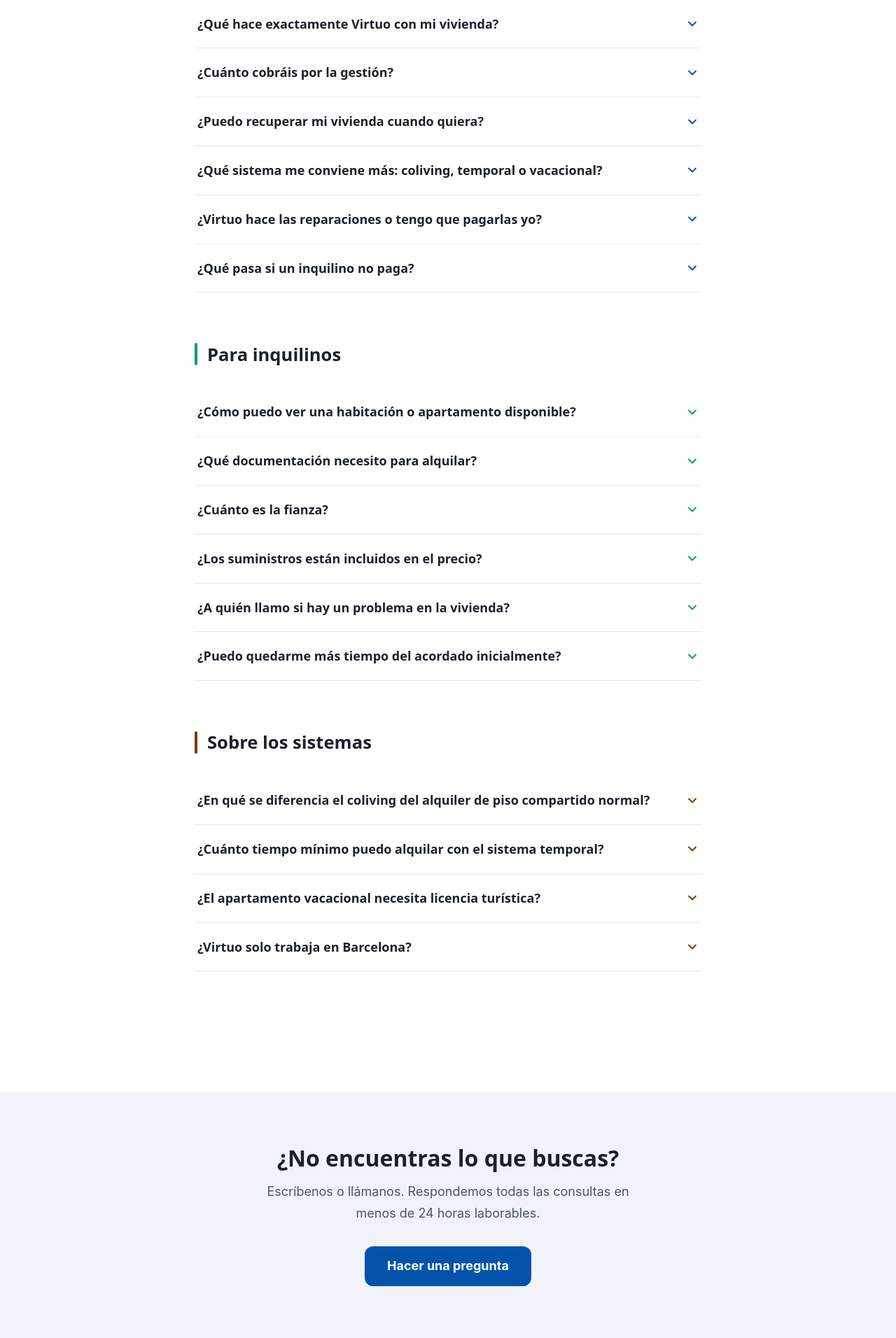
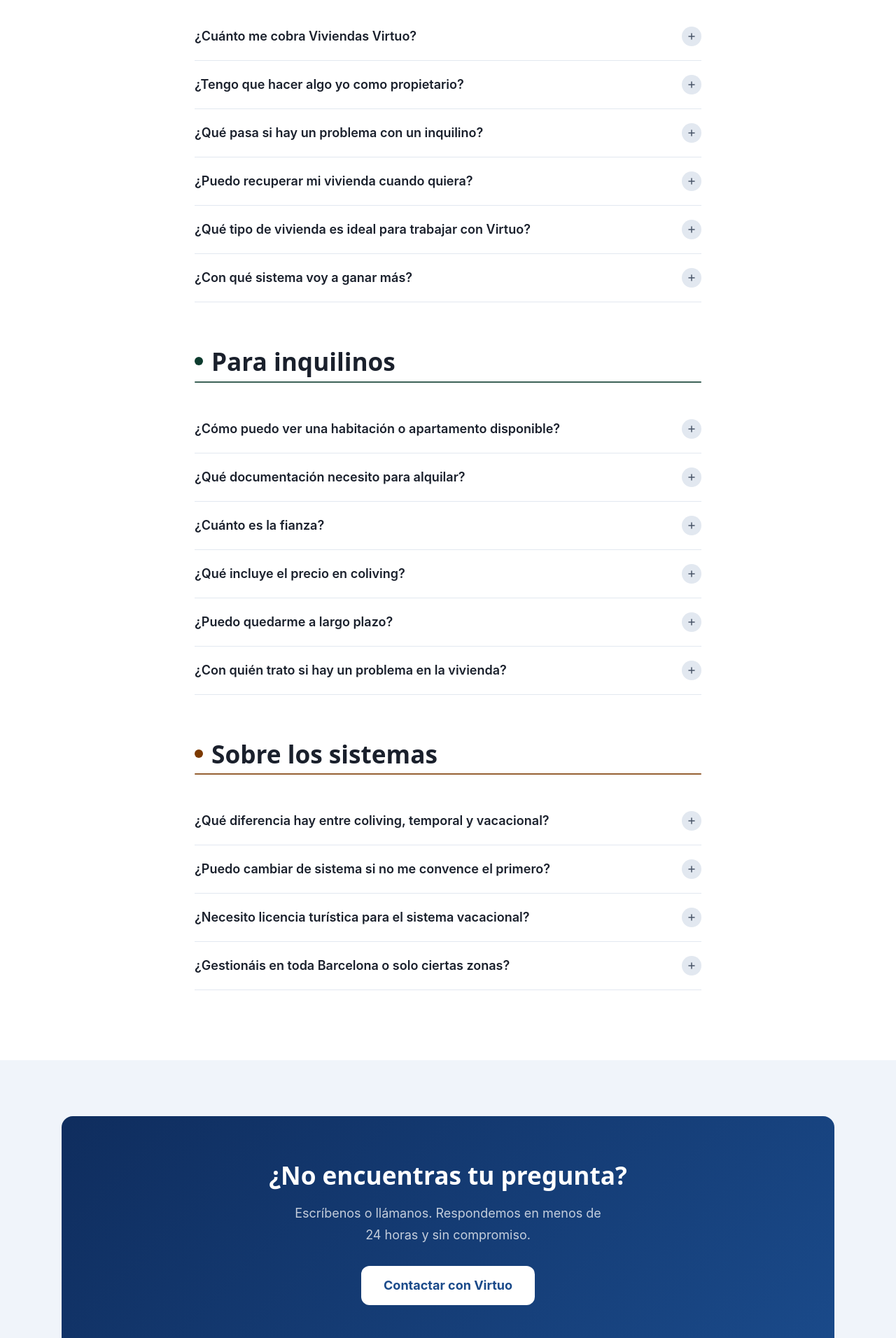
Before and after one commit to viviendasvirtuo/web-viviendasvirtuo, a Next.js app: page /faq in a window 1280 px wide. Shown: the part 740-2652 px from the top of the page at 70% size. Built offline with nearby package versions, Linux system fonts and the light colour scheme; a web font is replaced by a local one.

Commit message:
feat: añadir páginas /sobre-nosotros y /faq con diseño corporativo completo

```diff
--- a/app/faq/page.tsx
+++ b/app/faq/page.tsx
@@ -1,190 +1,228 @@
-import type { Metadata } from 'next';
+'use client';
+
+import { useState } from 'react';
 import Header from '@/components/Header';
 import Footer from '@/components/Footer';
 import Link from 'next/link';
 
-export const dynamic = 'force-dynamic';
-
-export const metadata: Metadata = {
-  title: 'Preguntas frecuentes — Viviendas Virtuo',
-  description: 'Respuestas a las dudas más comunes sobre la gestión de alquiler con Viviendas Virtuo: coliving, temporal y vacacional. Para propietarios e inquilinos.',
-  openGraph: {
-    title: 'Preguntas frecuentes — Viviendas Virtuo',
-    description: 'Resolvemos tus dudas sobre coliving, alquiler temporal y vacacional en Barcelona.',
-    url: 'https://viviendas-virtuo.es/faq',
-  },
-};
-
-const faqs: { categoria: string; color: string; items: { q: string; a: string }[] }[] = [
+const faqs: { categoria: string; color: string; preguntas: { q: string; a: string }[] }[] = [
   {
     categoria: 'Para propietarios',
-    color: '#0453ab',
-    items: [
+    color: '#1a4a8a',
+    preguntas: [
       {
-        q: '¿Qué hace exactamente Virtuo con mi vivienda?',
-        a: 'Nos encargamos de todo el ciclo: publicar el anuncio con fotos profesionales, seleccionar y verificar inquilinos, redactar contratos, cobrar rentas, gestionar incidencias y mantenimiento, y enviarte un informe mensual con los resultados. Tú solo recibes la liquidación.',
+        q: '¿Cuánto me cobra Viviendas Virtuo?',
+        a: 'Trabajamos con una comisión sobre los ingresos generados. No hay costes fijos mensuales ni penalizaciones. Si la vivienda no genera ingresos, nosotros tampoco cobramos. El porcentaje exacto depende del sistema elegido y las características de la vivienda — te lo detallamos en el análisis gratuito inicial.',
       },
       {
-        q: '¿Cuánto cobráis por la gestión?',
-        a: 'Nuestra comisión se aplica sobre los ingresos generados, sin cuotas fijas mensuales. El porcentaje exacto depende del sistema elegido (coliving, temporal o vacacional) y de las características de la vivienda. Te lo explicamos en detalle en la primera reunión, sin letra pequeña.',
+        q: '¿Tengo que hacer algo yo como propietario?',
+        a: 'Prácticamente nada. Nos encargamos de todo: publicación, selección de inquilinos, contratos, cobros, incidencias y mantenimiento. Tú recibes un informe mensual con los ingresos y el estado de tu vivienda. Si hay una decisión importante (como una renovación mayor), te consultamos antes de actuar.',
+      },
+      {
+        q: '¿Qué pasa si hay un problema con un inquilino?',
+        a: 'Lo gestionamos nosotros. Desde una avería hasta una situación de impago — actuamos de inmediato y te mantenemos informado. Nuestro proceso de selección de inquilinos minimiza estos riesgos desde el principio.',
       },
       {
         q: '¿Puedo recuperar mi vivienda cuando quiera?',
-        a: 'Sí. Los contratos de gestión incluyen un preaviso razonable para poder organizar la salida de los inquilinos de forma ordenada y legal. No hay penalizaciones desproporcionadas. Si necesitas la vivienda, hablamos y lo resolvemos.',
+        a: 'Sí. El contrato de gestión tiene un preaviso razonable para poder organizar la salida de los inquilinos correctamente. Te explicamos las condiciones exactas antes de firmar nada.',
       },
       {
-        q: '¿Qué sistema me conviene más: coliving, temporal o vacacional?',
-        a: 'Depende de la ubicación, el tamaño y tus objetivos. El coliving funciona muy bien con viviendas de 3+ habitaciones en zonas universitarias o con buenas comunicaciones. El temporal es ideal para pisos de 1-3 habitaciones cerca de polígonos, hospitales o universidades. El vacacional requiere licencia turística y ubicación con alta demanda. En la visita gratuita analizamos qué encaja mejor con tu caso concreto.',
+        q: '¿Qué tipo de vivienda es ideal para trabajar con Virtuo?',
+        a: 'Trabajamos con pisos de 2 habitaciones en adelante en Barcelona y área metropolitana. Para coliving, lo ideal son viviendas de 3+ habitaciones con zonas comunes. Para vacacional, necesitamos que la vivienda cuente con licencia turística o podamos gestionarla.',
       },
       {
-        q: '¿Virtuo hace las reparaciones o tengo que pagarlas yo?',
-        a: 'Las reparaciones por uso normal o desgaste se gestionan a través de Virtuo y su coste corre a cargo del propietario (como en cualquier arrendamiento). Lo que hacemos es encargarnos de toda la gestión: contactar con el técnico, supervisar el trabajo y descontarlo de la liquidación mensual. No tendrás que llamar a nadie ni organizar nada.',
-      },
-      {
-        q: '¿Qué pasa si un inquilino no paga?',
-        a: 'Nuestro proceso de selección minimiza este riesgo. En caso de impago, activamos el protocolo legal correspondiente y gestionamos la situación. Dependiendo del contrato, también podemos ofrecerte coberturas adicionales frente a impagos.',
+        q: '¿Con qué sistema voy a ganar más?',
+        a: 'Depende del tipo de vivienda, ubicación y situación personal del propietario. El vacacional suele dar más rentabilidad bruta, pero requiere licencia y tiene más variabilidad estacional. El coliving da estabilidad y alta rentabilidad sin los requisitos del vacacional. Te hacemos el análisis y te recomendamos según tu caso.',
       },
     ],
   },
   {
     categoria: 'Para inquilinos',
-    color: '#0d9e6e',
-    items: [
+    color: '#0d3b2e',
+    preguntas: [
       {
         q: '¿Cómo puedo ver una habitación o apartamento disponible?',
-        a: 'Entra en la sección de inquilinos, rellena el formulario con lo que buscas o escríbenos directamente. Te responderemos en menos de 24 horas con las opciones disponibles que se ajusten a tu perfil.',
+        a: 'A través de nuestra página de contacto puedes indicarnos qué tipo de alojamiento buscas, cuándo necesitas entrar y tu presupuesto. Te informamos de las disponibilidades actuales y organizamos una visita.',
       },
       {
         q: '¿Qué documentación necesito para alquilar?',
-        a: 'En general pedimos DNI o pasaporte, número de cuenta bancaria y justificante de ingresos o situación laboral (contrato de trabajo, carta de admisión universitaria, etc.). El proceso es ágil y sin burocracia innecesaria.',
+        a: 'DNI o pasaporte en vigor, y documentación que acredite solvencia económica: nóminas, contrato de trabajo o equivalente. Para estudiantes, una matrícula y garantía de un avalista. Lo valoramos caso a caso.',
       },
       {
         q: '¿Cuánto es la fianza?',
-        a: 'La fianza equivale a una mensualidad, conforme a la Ley de Arrendamientos Urbanos. Se devuelve íntegra al finalizar el contrato si la habitación o apartamento está en buen estado.',
+        a: 'La fianza es de una mensualidad según la normativa vigente para arrendamientos de vivienda habitual. En el sistema vacacional no aplica fianza en los mismos términos, al tratarse de alquiler turístico.',
       },
       {
-        q: '¿Los suministros están incluidos en el precio?',
-        a: 'En el coliving, generalmente sí: agua, luz, gas, internet y comunidad están incluidos en la renta mensual. En el alquiler temporal y vacacional depende del contrato específico. Te lo indicamos siempre en el anuncio y antes de firmar.',
+        q: '¿Qué incluye el precio en coliving?',
+        a: 'La habitación con su mobiliario, uso de zonas comunes (cocina, salón, baño compartido según vivienda), y en la mayoría de casos agua, luz, internet y comunidad incluidos en la mensualidad. Se especifica claramente en cada oferta.',
       },
       {
-        q: '¿A quién llamo si hay un problema en la vivienda?',
-        a: 'A nosotros, directamente. Virtuo es tu punto de contacto para cualquier incidencia: avería, problema con el edificio, consulta sobre el contrato. No tienes que buscar al propietario ni esperar días para tener respuesta.',
+        q: '¿Puedo quedarme a largo plazo?',
+        a: 'En coliving y temporal sí, con contratos de duración determinada renovables. En vacacional los plazos son los propios del alquiler turístico. Si tienes una necesidad especial de continuidad, consúltanos y buscamos la mejor solución.',
       },
       {
-        q: '¿Puedo quedarme más tiempo del acordado inicialmente?',
-        a: 'En muchos casos sí. Habla con nosotros antes de que venza tu contrato y buscamos la mejor solución según la disponibilidad de la vivienda y tus necesidades.',
+        q: '¿Con quién trato si hay un problema en la vivienda?',
+        a: 'Directamente con el equipo de Virtuo. Somos el punto de contacto único: para incidencias, reparaciones o cualquier consulta. No tendrás que hablar con el propietario.',
       },
     ],
   },
   {
     categoria: 'Sobre los sistemas',
     color: '#7c3a00',
-    items: [
+    preguntas: [
       {
-        q: '¿En qué se diferencia el coliving del alquiler de piso compartido normal?',
-        a: 'En el coliving de Virtuo cada habitación tiene su propio contrato de arrendamiento individual. El inquilino no depende de que los demás paguen ni tiene responsabilidad sobre las zonas comunes más allá de su uso correcto. Nosotros coordinamos todo lo relativo a la vivienda.',
+        q: '¿Qué diferencia hay entre coliving, temporal y vacacional?',
+        a: 'Coliving: alquiler por habitaciones en una vivienda compartida, contratos de media-larga duración (mínimo 1-3 meses), enfocado a perfiles jóvenes y profesionales. Temporal: habitaciones o pisos para estancias de semanas o pocos meses, ideal para trabajadores desplazados o estudiantes de ciclos cortos. Vacacional: apartamento completo para turistas, gestión en plataformas como Airbnb y Booking, máxima rentabilidad.',
       },
       {
-        q: '¿Cuánto tiempo mínimo puedo alquilar con el sistema temporal?',
-        a: 'El alquiler temporal está pensado para estancias de entre 1 y 11 meses. Es ideal para trabajadores desplazados, estudiantes de ciclos cortos o personas en una transición vital. No requiere empadronamiento ni compromiso a largo plazo.',
+        q: '¿Puedo cambiar de sistema si no me convence el primero?',
+        a: 'Sí, con el preaviso correspondiente. Analizamos la situación juntos y hacemos la transición de la forma más organizada posible, minimizando el tiempo sin ingresos.',
       },
       {
-        q: '¿El apartamento vacacional necesita licencia turística?',
-        a: "Sí. Para operar legalmente en el alquiler vacacional en Cataluña es imprescindible disponer de la HUTB (Habitatge d'Ús Turístic de Barcelona) o licencia equivalente según el municipio. Asesoramos al propietario en este proceso, aunque la licencia es responsabilidad del titular de la vivienda.",
+        q: '¿Necesito licencia turística para el sistema vacacional?',
+        a: 'Sí, el alquiler vacacional en Barcelona requiere licencia de apartamento turístico (HUT). Si ya tienes la licencia, podemos empezar inmediatamente. Si no la tienes, te asesoramos sobre el proceso, aunque actualmente el consistorio barcelonés tiene restringida la emisión de nuevas licencias.',
       },
       {
-        q: '¿Virtuo solo trabaja en Barcelona?',
-        a: 'Actualmente operamos principalmente en Barcelona y área metropolitana (Badalona, Hospitalet, Sant Adrià, etc.). Si tienes una propiedad fuera de esta zona, consúltanos igualmente, ya que estamos ampliando nuestra cobertura.',
+        q: '¿Gestionáis en toda Barcelona o solo ciertas zonas?',
+        a: 'Operamos en toda Barcelona y municipios del área metropolitana: Badalona, Hospitalet, Cornellà, Sant Adrià, Santa Coloma y otros. Consúltanos si tienes una vivienda en una zona específica y te confirmamos cobertura.',
       },
     ],
   },
 ];
+
+function FaqItem({ q, a }: { q: string; a: string }) {
+  const [open, setOpen] = useState(false);
+  return (
+    <div
+      style={{
+        borderBottom: '1px solid var(--color-border)',
+        overflow: 'hidden',
+      }}
+    >
+      <button
+        onClick={() => setOpen(!open)}
+        aria-expanded={open}
+        style={{
+          width: '100%',
+          display: 'flex',
+          alignItems: 'center',
+          justifyContent: 'space-between',
+          gap: '16px',
+          padding: '20px 0',
+          background: 'none',
+          border: 'none',
+          cursor: 'pointer',
+          textAlign: 'left',
+        }}
+      >
+        <span style={{ fontWeight: 600, fontSize: 'var(--text-base)', color: 'var(--color-text)', lineHeight: 1.4 }}>{q}</span>
+        <span style={{
+          flexShrink: 0,
+          width: '28px',
+          height: '28px',
+          borderRadius: '50%',
+          background: open ? 'var(--color-primary)' : 'var(--color-border)',
+          display: 'flex',
+          alignItems: 'center',
+          justifyContent: 'center',
+          transition: 'background 0.2s',
+        }}>
+          <svg width="12" height="12" viewBox="0 0 12 12" fill="none" aria-hidden="true">
+            <path
+              d={open ? 'M2 6h8' : 'M6 2v8M2 6h8'}
+              stroke={open ? 'white' : 'var(--color-text-muted)'}
+              strokeWidth="1.5"
+              strokeLinecap="round"
+            />
+          </svg>
+        </span>
+      </button>
+      {open && (
+        <div style={{ paddingBottom: '20px' }}>
+          <p style={{ color: 'var(--color-text-muted)', fontSize: 'var(--text-base)', lineHeight: 1.75, margin: 0, maxWidth: '72ch' }}>{a}</p>
+        </div>
+      )}
+    </div>
+  );
+}
 
 export default function FaqPage() {
   return (
     <>
       <Header />
       <main>
-
         {/* HERO */}
         <section style={{
-          background: 'linear-gradient(135deg, #033d82 0%, #0453ab 60%, #0566cc 100%)',
+          background: 'linear-gradient(135deg, #0f2d5e 0%, #1a4a8a 60%, #1e5aa8 100%)',
           paddingTop: '140px',
           paddingBottom: '80px',
           position: 'relative',
           overflow: 'hidden',
         }}>
-          <div style={{ position: 'absolute', inset: 0, backgroundImage: 'radial-gradient(circle at 80% 20%, rgba(255,255,255,0.06) 0%, transparent 50%)', pointerEvents: 'none' }} />
+          <div style={{ position: 'absolute', inset: 0, backgroundImage: 'radial-gradient(circle at 70% 50%, rgba(255,255,255,0.06) 0%, transparent 60%)', pointerEvents: 'none' }} />
           <div className="container">
             <div style={{ display: 'inline-flex', alignItems: 'center', gap: '8px', background: 'rgba(255,255,255,0.12)', border: '1px solid rgba(255,255,255,0.2)', borderRadius: '999px', padding: '6px 16px', marginBottom: '32px' }}>
-              <span style={{ width: '8px', height: '8px', borderRadius: '50%', background: '#6dbcdb', display: 'inline-block' }} />
+              <span style={{ width: '8px', height: '8px', borderRadius: '50%', background: '#90caf9', display: 'inline-block' }} />
               <span style={{ color: 'rgba(255,255,255,0.9)', fontSize: 'var(--text-xs)', fontWeight: 600, letterSpacing: '0.08em', textTransform: 'uppercase' }}>Preguntas frecuentes</span>
             </div>
             <h1 style={{ fontFamily: 'var(--font-display)', fontSize: 'clamp(2.5rem, 5vw, 4rem)', fontWeight: 900, color: 'white', lineHeight: 1.1, marginBottom: '24px', maxWidth: '680px' }}>
-              Resolvemos tus dudas{' '}
-              <span style={{ color: '#6dbcdb' }}>sin rodeos.</span>
+              Resolvemos tus dudas
             </h1>
             <p style={{ color: 'rgba(255,255,255,0.78)', fontSize: 'var(--text-lg)', maxWidth: '540px', lineHeight: 1.7 }}>
-              Las preguntas que más nos hacen propietarios e inquilinos, respondidas con honestidad. Si no encuentras lo que buscas, escríbenos.
+              Las preguntas más habituales de propietarios e inquilinos. Si no encuentras lo que buscas, escríbenos directamente.
             </p>
           </div>
         </section>
 
-        {/* FAQ POR CATEGORÍAS */}
+        {/* CONTENIDO FAQ */}
         <section style={{ padding: 'clamp(60px, 8vw, 100px) 0', background: 'var(--color-bg)' }}>
           <div className="container" style={{ maxWidth: '820px' }}>
-            {faqs.map((cat) => (
-              <div key={cat.categoria} style={{ marginBottom: 'clamp(48px, 6vw, 72px)' }}>
-                <div style={{ display: 'flex', alignItems: 'center', gap: '14px', marginBottom: '32px' }}>
-                  <div style={{ width: '4px', height: '32px', background: cat.color, borderRadius: '2px', flexShrink: 0 }} />
-                  <h2 style={{ fontFamily: 'var(--font-display)', fontSize: 'clamp(1.3rem, 2vw, 1.7rem)', fontWeight: 800, color: 'var(--color-text)', margin: 0 }}>{cat.categoria}</h2>
+            <div style={{ display: 'flex', flexDirection: 'column', gap: '64px' }}>
+              {faqs.map((cat) => (
+                <div key={cat.categoria}>
+                  <div style={{ display: 'flex', alignItems: 'center', gap: '12px', marginBottom: '8px' }}>
+                    <div style={{ width: '12px', height: '12px', borderRadius: '50%', background: cat.color, flexShrink: 0 }} />
+                    <h2 style={{ fontFamily: 'var(--font-display)', fontSize: 'var(--text-xl)', fontWeight: 800, color: 'var(--color-text)', margin: 0 }}>
+                      {cat.categoria}
+                    </h2>
+                  </div>
+                  <div style={{ height: '2px', background: cat.color, borderRadius: '1px', marginBottom: '32px', opacity: 0.8 }} />
+                  <div>
+                    {cat.preguntas.map((p) => (
+                      <FaqItem key={p.q} q={p.q} a={p.a} />
+                    ))}
+                  </div>
                 </div>
-                <div style={{ display: 'flex', flexDirection: 'column', gap: '0' }}>
-                  {cat.items.map((item, i) => (
-                    <details key={i} style={{ borderBottom: '1px solid var(--color-border)' }}>
-                      <summary style={{
-                        padding: '20px 4px',
-                        cursor: 'pointer',
-                        fontFamily: 'var(--font-display)',
-                        fontSize: 'var(--text-base)',
-                        fontWeight: 700,
-                        color: 'var(--color-text)',
-                        listStyle: 'none',
-                        display: 'flex',
-                        justifyContent: 'space-between',
-                        alignItems: 'center',
-                        gap: '16px',
-                        userSelect: 'none',
-                      }}>
-                        <span>{item.q}</span>
-                        <svg width="18" height="18" viewBox="0 0 18 18" fill="none" aria-hidden="true" style={{ flexShrink: 0 }}>
-                          <path d="M4 6.5L9 11.5L14 6.5" stroke={cat.color} strokeWidth="2" strokeLinecap="round" strokeLinejoin="round"/>
-                        </svg>
-                      </summary>
-                      <p style={{ padding: '0 4px 20px', color: 'var(--color-text-muted)', fontSize: 'var(--text-base)', lineHeight: 1.75, margin: 0, maxWidth: '65ch' }}>{item.a}</p>
-                    </details>
-                  ))}
-                </div>
-              </div>
-            ))}
+              ))}
+            </div>
           </div>
         </section>
 
-        {/* ¿NO ENCUENTRAS TU DUDA? */}
-        <section style={{ padding: 'clamp(48px, 6vw, 80px) 0', background: '#f0f4fa' }}>
-          <div className="container" style={{ maxWidth: '640px', textAlign: 'center' }}>
-            <h2 style={{ fontFamily: 'var(--font-display)', fontSize: 'clamp(1.5rem, 2.5vw, 2rem)', fontWeight: 800, color: 'var(--color-text)', marginBottom: '14px' }}>
-              ¿No encuentras lo que buscas?
-            </h2>
-            <p style={{ color: 'var(--color-text-muted)', fontSize: 'var(--text-base)', lineHeight: 1.7, marginBottom: '32px' }}>
-              Escríbenos o llámanos. Respondemos todas las consultas en menos de 24 horas laborables.
-            </p>
-            <Link href="/contacto" className="btn btn-primary btn-lg">
-              Hacer una pregunta
-            </Link>
+        {/* CTA — ¿No encuentras respuesta? */}
+        <section style={{ padding: 'clamp(60px, 8vw, 80px) 0', background: '#f0f4fa' }}>
+          <div className="container">
+            <div style={{
+              background: 'linear-gradient(135deg, #0f2d5e 0%, #1a4a8a 100%)',
+              borderRadius: 'var(--radius-xl)',
+              padding: 'clamp(40px, 5vw, 64px)',
+              display: 'flex',
+              flexDirection: 'column',
+              alignItems: 'center',
+              textAlign: 'center',
+              gap: '20px',
+            }}>
+              <h2 style={{ fontFamily: 'var(--font-display)', fontSize: 'clamp(1.6rem, 3vw, 2.2rem)', fontWeight: 800, color: 'white', margin: 0 }}>
+                ¿No encuentras tu pregunta?
+              </h2>
+              <p style={{ color: 'rgba(255,255,255,0.75)', fontSize: 'var(--text-base)', maxWidth: '440px', lineHeight: 1.7, margin: 0 }}>
+                Escríbenos o llámanos. Respondemos en menos de 24 horas y sin compromiso.
+              </p>
+              <Link href="/contacto" className="btn btn-primary btn-lg" style={{ background: 'white', color: '#1a4a8a', marginTop: '8px' }}>
+                Contactar con Virtuo
+              </Link>
+            </div>
           </div>
         </section>
-
       </main>
       <Footer />
     </>
```
Also changed, not shown: app/sobre-nosotros/page.tsx (+130 -119 lines).
